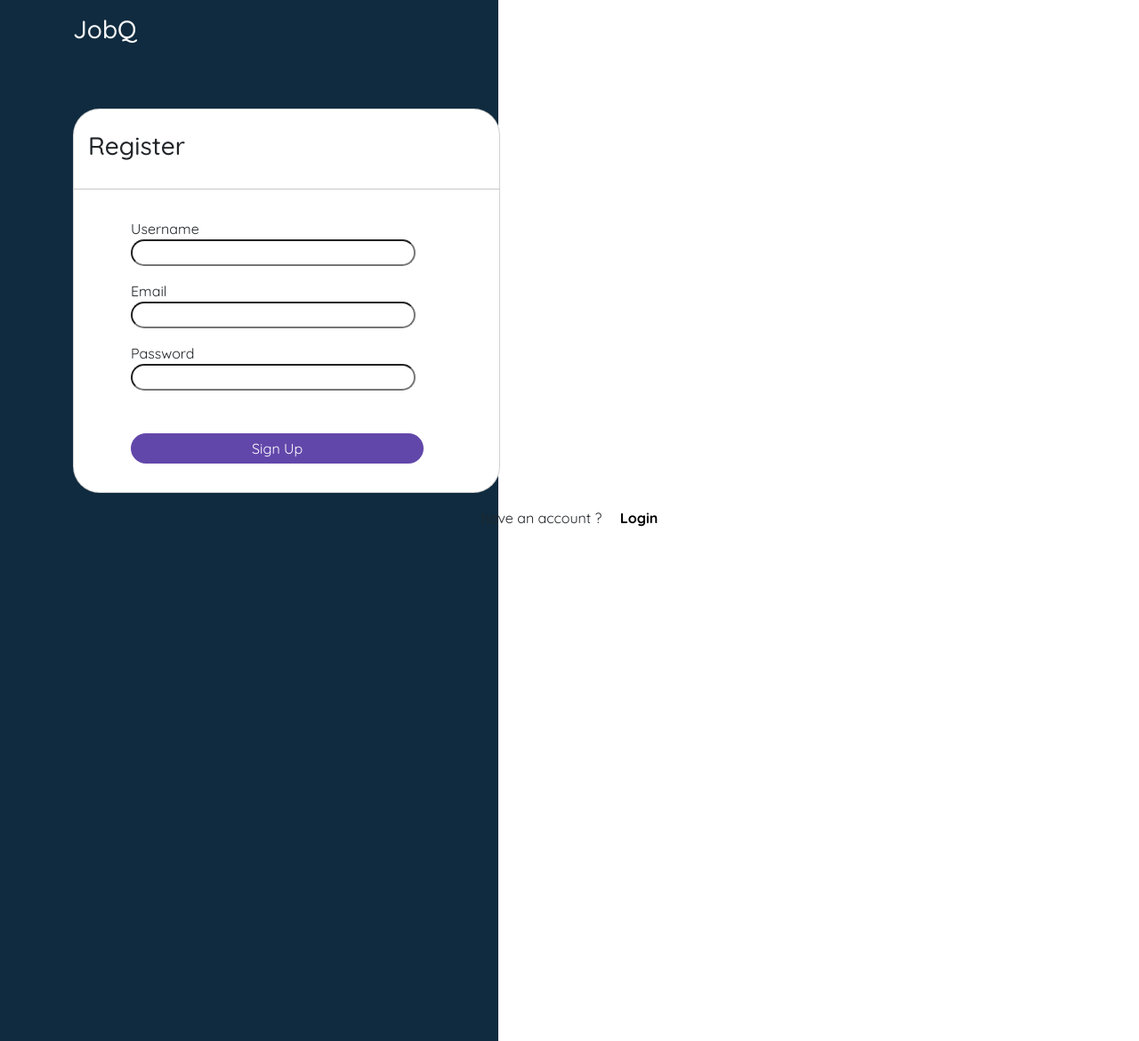
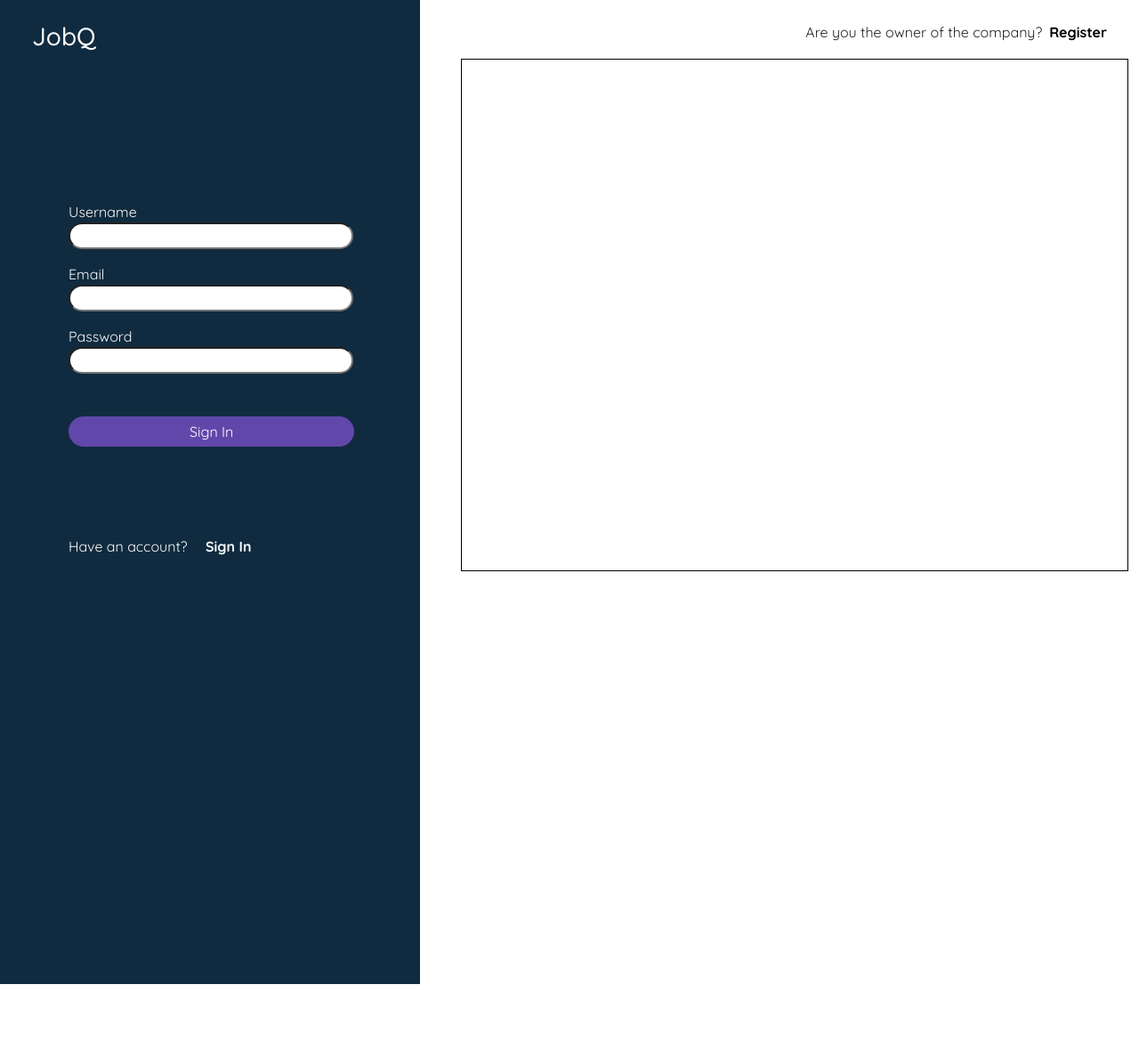
Before and after one commit to Nrulafind/jobkyu, a CodeIgniter app: page /database/index.php/auth/register in a window 1280 px wide. Shown: the whole page at 89% size. After the commit the page ends 1106 px from the top, so only its background shows below. Run offline with CodeIgniter, Linux system fonts and the light colour scheme.

Commit message:
fixing views for login & register

```diff
--- a/application/controllers/Auth.php
+++ b/application/controllers/Auth.php
@@ -51,7 +51,7 @@ class Auth extends CI_Controller
 			}
 			else
 			{
-				$this->session->set_flashdata('message', '<div class="alert alert-danger" role="alert">Password Salah </div>');
+				$this->session->set_flashdata('message', '<div class="alert alert-danger" role="alert">Password Salah</div>');
                 redirect('Auth/Login');
 			}
 		} else {
@@ -103,6 +103,7 @@ class Auth extends CI_Controller
 
 		$username = $this->input->post('username');
 		$email = $this->input->post('email');
+		$password = $this->input->post('password');
 
 		$user = $this->M_auth->cek_user($username, $email);
 
--- a/application/views/auth/register.php
+++ b/application/views/auth/register.php
@@ -15,11 +15,12 @@
     </head>
     <body>
 
-        <header class="mt-3">
+        <header>
             <section class="top">
-                <div class="container">
+                <div class="container-fluid">
                     <div class="d-flex justify-content-start">
-                        <h3 class="text-light">JobQ</h3>
+                        <h3 class="text-light mt-4 ms-4">JobQ</h3>
+                        <p class="ms-auto mt-4 me-4">Are you the owner of the company?<a href="#" class="fw-bold ms-2" style="color: black; text-decoration: none;">Register</a></p>
                     </div>
                 </div>
             </section>
@@ -28,42 +29,50 @@
         <!-- Card Box Start -->
 
             <main>
-                <section class="card-box mt-5">
-                    <div class="container">
-                        <div class="d-flex flex-column">
-                            <div class="d-flex justify-content-start">
-                                <div class="alert-text text-center mb-5" style="height: 70px;">
-                                    <?php echo $this->session->flashdata('message'); ?>
-                                </div>
-                                <form action="<?= base_url('Auth/aksi_daftar_user');?>" method="post">
-                                    <div class="card mt-3 pb-3" style="width: 30rem; border-radius: 30px;">
-                                        <div class="card-title">
-                                            <h3 class="ms-3 mt-4">Register</h3>
-                                        </div>
-                                        <hr>
-                                        <div class="card-body ms-5">
+                <section class="login-body">
+                    <div class="container-fluid">
+                        <div class="d-flex justify-content-start">
+                            <div class="left-side">
+                                <!-- Accessories Start -->
+
+                                <section class="accessories">
+                                    <div class="position-relative">
+                                        <div class="rect-1 position-absolute"></div>
+                                    </div>
+                                </section>
+
+                                <!-- Accessories End -->
+                                <div class="form-body">
+                                    <form action="<?= base_url('Auth/aksi_daftar_user');?>" method="post">
+                                        <div class="text-light form-register">
                                             <div class="username">
                                                 <label for="username">Username</label> <br>
-                                                <input type="text" name="username" id="username">
+                                                <input type="username" name="username" id="username" required>
                                             </div>
                                             <div class="email mt-3">
                                                 <label for="email">Email</label> <br>
-                                                <input type="email" name="email" id="email">
+                                                <input type="email" name="email" id="email" required>
                                             </div>
                                             <div class="password mt-3">
                                                 <label for="password">Password</label> <br>
-                                                <input type="password" name="password" id="password">
+                                                <input type="password" name="password" id="password" required>
                                             </div>
                                             <div class="button-control mt-5">
-                                                <button>Sign Up</button>
+                                                <button>Sign In</button>
                                             </div>
                                         </div>
+                                    </form>
+                                    <div class="more-control-register text-light">
+                                        <p>Have an account? <a href="register" class="fw-bold ms-3 text-light">Sign In</a></p>
                                     </div>
-                                </form>
+                                </div>
                             </div>
-                            <div class="d-flex justify-content-center">
-                                <div class="more-control mt-3">
-                                    <p>have an account ? <a href="Login" class="fw-bold ms-3">Login</a></p>
+                            <div class="divider"></div>
+                            <div class="right-side">
+                                <div class="d-flex justify-content-start">
+                                    <div class="alert-text text-center mb-5">
+                                        <?php echo $this->session->flashdata('message'); ?>
+                                    </div>
                                 </div>
                             </div>
                         </div>
@@ -73,14 +82,5 @@
 
         <!-- Card Box Start -->
 
-        <!-- Accessories Start -->
-
-            <section class="accessories">
-                <div class="position-relative">
-                    <div class="rect-1 position-absolute"></div>
-                </div>
-            </section>
-
-        <!-- Accessories End -->
     </body>
 </html>
--- a/assets/css/auth.css
+++ b/assets/css/auth.css
@@ -11,6 +11,30 @@ body{
 }
 
 /* Card Box */
+.left-side{
+    width: 48em;
+}
+
+.divider{
+    width: 5em;
+}
+
+.right-side{
+    border: 1px solid black;
+    width: 100%;
+}
+
+.form-body{
+    margin-left: 65px;
+}
+
+.form{
+    margin-top: 10rem;
+}
+
+.form-register{
+    margin-top: 10rem;
+}
 
 input{
     margin-top: 5px;
@@ -30,11 +54,27 @@ input{
     padding: 5px 8.5rem;
 }
 
+.more-control{
+    margin-top: 175px;
+}
+
+.more-control-register{
+    margin-top: 100px;
+}
+
 .more-control a{
-    color: black;
     text-decoration: none;
 }
 
+.more-control-register a{
+    text-decoration: none;
+}
+
+.alert-text{
+    width: 100%;
+    height: 70px;
+
+}
 /* ========== */
 
 /* Accessories */
@@ -42,7 +82,8 @@ input{
 .rect-1{
     z-index: -1;
 
-    top: -80vh;
+    top: -10em;
+    left: -100px;
     width: 35rem;
     height: 150vh;
 
--- /dev/null
+++ b/assets/js/alert.js
@@ -0,0 +1,5 @@
+$(document).ready(function(){
+    setTimeout(function() {
+      $(".alert-text").hide();
+    }, 3000);
+  });
```
Also changed, not shown: application/views/auth/login.php (+27 -19 lines).
